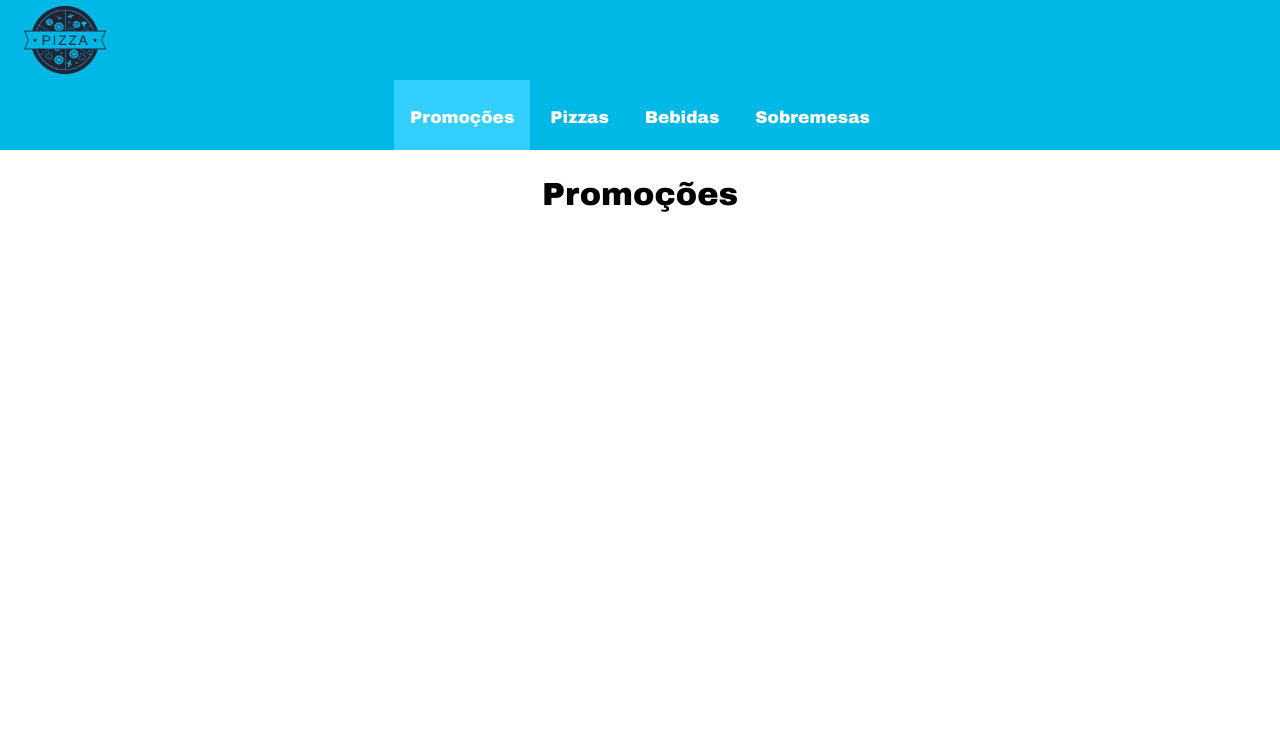
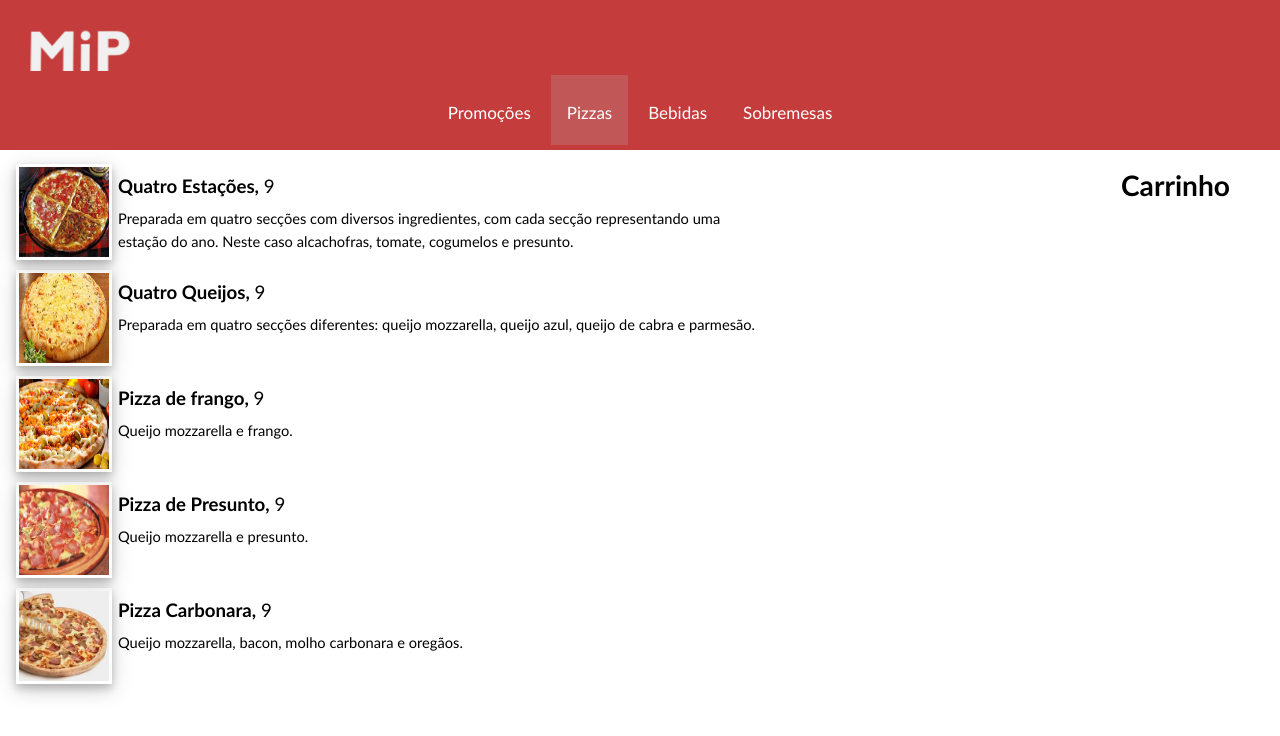
Before and after one commit to pedromgvg/trabalho-ipm, a plain HTML site: page index.html in a window 1280 px wide. Drawn offline with nearby package versions, Linux system fonts and the light colour scheme.

Commit message:
chore: organize files correctly

```diff
--- a/site.css
+++ b/css/site.css
@@ -2,16 +2,26 @@
 
 /*/////////////////////////////////// INICIO TOPO//////////////////////////// */
 
-.top{
-  background-color: #00b8e6;
-  height: 80px
+.grid{
+    display: grid;
+    grid-template-areas:'header header'
+    'menu carrinho'
+    'footer footer';
 }
 
-.top img {
-  width: 90px;
-  height: 90px;
-  margin-top: -5px;
-  margin-left: 20px;
+.header{
+    grid-area: header;
+    background-color: #c53c3c;
+    height: 150px;
+}
+
+.header img {
+    width: auto;
+    max-width: 100px;
+    height: auto;
+    max-height: 100px;
+    margin-top: 30px;
+    margin-left: 30px;
     margin-right: -20px;
 }
 
@@ -20,7 +30,7 @@
 .tabs {
     text-align: center;
     overflow: hidden;
-    background-color: #00b8e6;
+    background-color: #c53c3c;
     height: 70px;
 }
 
@@ -28,8 +38,7 @@
     height: 75px;
     background-color: inherit;
     color: white;
-    font-family: "Arial Black", Gadget, sans-serif;
-    float: center;
+    font-family: "Gill Sans", "Gill Sans MT", Calibri, sans-serif;    float: center;
     border: none;
     outline: none;
     cursor: pointer;
@@ -39,14 +48,14 @@
 }
 
 .tabs button:hover {
-    background-color:  #33cfff;
+    background-color:  #c25757;
     /* border-bottom: 5px solid #ffff66; */
 
 }
 
 
 .tabs button.active {
-    background-color: #33cfff;
+    background-color: #c25757;
 }
 
 /* Style the tab content */
@@ -58,7 +67,7 @@
 
 .tabcontent h1 {
   text-align: center;
-  font-family: "Arial Black", Gadget, sans-serif;
+  font-family: "Gill Sans", "Gill Sans MT", Calibri, sans-serif;
 }
 
 /*/////////////////////////////////// FIM TABS//////////////////////////// */
@@ -66,6 +75,9 @@
 .lista-items{
   /* overflow: auto; */
   width: 70%;
+  grid-area: menu;
+  border: 1px grey;
+  align-content: left
 }
 .lista-items button {
     /* border: 1px solid grey; */
@@ -77,7 +89,13 @@
     width: 100%;
     display: block;
     border: none;
+    margin-top: 6px;
+    margin-bottom: 6px;
     margin-left: 0px;
+    outline: none;
+    border-radius: 5px;
+    line-height: 1.6;
+    align-content: left;
 }
 
 .lista-items button:not(:last-child) {
@@ -86,20 +104,43 @@
 
 /* Add a background color on hover */
 .lista-items button:hover {
-    background-color: #bfbfbf;
+    background-color:#cecece;
+    border-radius: 5px;
+    border-color: black;
 }
 
 .lista-items img {
     width: 90px;
     height: 90px;
     margin-left: -20px;
-  margin-top: -25px;
-
+    margin-top: -8px;
+    margin-bottom: -8px;
+    margin-right: 6px;
+    padding: 3px 3px;
+    box-shadow: 0 4px 8px 0 rgba(0, 0, 0, 0.2), 0 6px 20px 0 rgba(0, 0, 0, 0.19);
+    background-size: cover;
 }
 
 .lista-items p {
+    margin: 0px;
     text-align:left;
+    padding-bottom: 5px;
 }
+
+.carrinho{
+    width: 30%;
+}
+
+.carrinho > #titulo {
+    text-align: center;
+    margin-right: 50px;
+}
+
+p{
+    font-size: 110%;
+    font-family: "Gill Sans", "Gill Sans MT", Calibri, sans-serif;
+}
+
 
 /*/////////////////////////////////// FIM LISTA-PIZZA//////////////////////////// */
 body {
--- a/index.html
+++ b/index.html
@@ -1,94 +1,117 @@
 <!DOCTYPE html>
 <html>
+
 <head>
   <meta charset="utf-8">
-  <link rel="stylesheet" href="site.css">
+  <link rel="stylesheet" href="css/site.css">
 </head>
+
 <body>
-  <div class="top">
-    <img src="logo.png" alt="Logotipo">
+  <div class="grid">
+    <div class="header">
+      <img src="img/logo.png" alt="Logotipo">
       <!-- <i class="fas fa-ellipsis-v"></i>
         <i class="fas fa-search"></i> -->
-  </div>
+
       <div class="tabs">
-    <button class="tablinks" onclick="openCity(event, 'Promoções')" id="defaultOpen">Promoções</button>
-    <button class="tablinks" onclick="openCity(event, 'Pizzas')">Pizzas</button>
+        <button class="tablinks" onclick="openCity(event, 'Promoções')">Promoções</button>
+        <button class="tablinks" onclick="openCity(event, 'Pizzas')" id="defaultOpen">Pizzas</button>
         <button class="tablinks" onclick="openCity(event, 'Bebidas')">Bebidas</button>
         <button class="tablinks" onclick="openCity(event, 'Sobremesas')">Sobremesas</button>
       </div>
-  <div id="Promoções" class="tabcontent">
-    <h1>Promoções</h1>
     </div>
+
+    <div class="menu">
       <div id="Pizzas" class="tabcontent">
         <div class="lista-items">
-      <button>
-        <p style="font-size:140%"><b>Quatro Estações:</b> <img src="pizza_quatro_estacoes.jpg" alt="Quatro estações" align="left"></p>
-        <p><b>Ingredientes:</b>queijo mozzarella, cogumelos, azeitonas, fiambre, chouriço <br> <b>Preço:</b>5$</p>
+          <button id="QuatroEstações">
+            <p style="font-size:140%"><b>Quatro Estações,</b> <span class="price">9</span> <img src="img/pizza_quatro_estacoes.jpg" alt="Quatro estações" align="left"></p>
+            <p>Preparada em quatro secções com diversos ingredientes, com cada secção representando uma estação do ano. Neste caso alcachofras, tomate, cogumelos e presunto.
+              <br>
+            </p>
           </button>
-      <button>
-        <p style="font-size:140%"><b>Quatro Estações:</b> <img src="quatro_queijos.jpg" alt="Pizza Quatro Queijos" align="left"></p>
-        <p><b>Ingredientes:</b>queijo mozzarella, queijo azul, queijo de cabra <br> <b>Preço:</b>5$</p>
+          <button id="QuatroQueijos">
+            <p style="font-size:140%"><b>Quatro Queijos, </b> <span class="price">9</span> <img src="img/quatro_queijos.jpg" alt="Pizza Quatro Queijos" align="left"></p>
+            <p>Preparada em quatro secções diferentes: queijo mozzarella, queijo azul, queijo de cabra e parmesão.
+              <br>
+            </p>
           </button>
-      <button>
-        <p style="font-size:140%"><b>Pizza de frango:</b> <img src="pizza_frango.jpg" alt="Pizza de Frango" align="left"></p>
-        <p><b>Ingredientes:</b>queijo mozzarella, frango <br> <b>Preço:</b>5$</p>
+          <button id="PizzaFrango">
+            <p style="font-size:140%"><b>Pizza de frango,</b> <span class="price">9</span> <img src="img/pizza_frango.jpg" alt="Pizza de Frango" align="left"></p>
+            <p>Queijo mozzarella e frango.
+              <br>
+            </p>
           </button>
-      <button>
-        <p style="font-size:140%"><b>Pizza de Presunto:</b> <img src="presunto.jpg" alt="Pizza de Presunto" align="left"></p>
-        <p><b>Ingredientes:</b>queijo mozzarella, presunto <br> <b>Preço:</b>5$</p>
+          <button id="PizzaPresunto">
+            <p style="font-size:140%"><b>Pizza de Presunto,</b> <span class="price">9</span> <img src="img/presunto.jpg" alt="Pizza de Presunto" align="left"></p>
+            <p>Queijo mozzarella e presunto.
+              <br> </p>
           </button>
-      <button>
-        <p style="font-size:140%"><b>Pizza Carbonara</b> <img src="carbonara.jpg" alt="Pizza Carbonara" align="left"></p>
-        <p><b>Ingredientes:</b>queijo mozzarella,bacon, molho carbonara, oregãos<br> <b>Preço:</b>5$</p>
+          <button id="PizzaCarbonara">
+            <p style="font-size:140%"><b>Pizza Carbonara,</b> <span class="price">9</span> <img src="img/carbonara.jpg" alt="Pizza Carbonara" align="left"></p>
+            <p>Queijo mozzarella, bacon, molho carbonara e oregãos.
+              <br>
+            </p>
           </button>
         </div>
       </div>
       <div id="Bebidas" class="tabcontent">
         <div class="lista-items">
           <button>
-        <p style="font-size:140%"><b>Água</b> <img src="water_bottle.jpg" alt="Garrafa de Agua" align="left"></p>
-        <p><b>Preço:</b>1,50$</p>
+            <p style="font-size:140%"><b>Água,</b> <span class="price">1.5</span> <img src="img/water_bottle.jpg" alt="Garrafa de Agua" align="left"></p>
+            <p></p>
           </button>
           <button>
-        <p style="font-size:140%"><b>7UP</b> <img src="7up.jpg" alt="7up" align="left"></p>
-        <p><b>Preço:</b>1,50$</p>
+            <p style="font-size:140%"><b>7UP,</b> <span class="price">1.5</span> <img src="img/7up.jpg" alt="7up" align="left"></p>
+            <p></p>
           </button>
           <button>
-        <p style="font-size:140%"><b>Coca-Cola</b> <img src="coca_cola.jpg" alt="Coca-Cola" align="left"></p>
-        <p><b>Preço:</b>1,50$</p>
+            <p style="font-size:140%"><b>Coca-Cola,</b> <span class="price">1.5</span> <img src="img/coca_cola.jpg" alt="Coca-Cola" align="left"></p>
+            <p></p>
           </button>
           <button>
-        <p style="font-size:140%"><b>Fanta</b> <img src="fanta.jpg" alt="Fanta" align="left"></p>
-        <p><b>Preço:</b>1,50$</p>
+            <p style="font-size:140%"><b>Fanta,</b> <span class="price">1.5</span> <img src="img/fanta.jpg" alt="Fanta" align="left"></p>
+            <p></p>
           </button>
           <button>
-        <p style="font-size:140%"><b>Pepsi</b> <img src="pepsi.jpg" alt="Pepsi" align="left"></p>
-        <p><b>Preço:</b>1,50$</p>
+            <p style="font-size:140%"><b>Pepsi,</b> <span class="price">1.5</span> <img src="img/pepsi.jpg" alt="Pepsi" align="left"></p>
+            <p></p>
           </button>
         </div>
       </div>
       <div id="Sobremesas" class="tabcontent">
         <div class="lista-items">
           <button>
-        <p style="font-size:140%"><b>Brigadeiro</b> <img src="brigadeiro.jpg" alt="Fatia de brigadeiro" align="left"></p>
-        <p><b>Preço:</b>2,00$</p>
+            <p style="font-size:140%"><b>Brigadeiro,</b> <span class="price">2</span> <img src="img/brigadeiro.jpg" alt="Fatia de brigadeiro" align="left"></p>
+            <p></p>
           </button>
           <button>
-        <p style="font-size:140%"><b>Gelado de morango</b> <img src="gelado_morango.jpg" alt="Gelado de morango" align="left"></p>
-        <p><b>Preço:</b>2,00$</p>
+            <p style="font-size:140%"><b>Gelado de morango,</b> <span class="price">2</span> <img src="img/gelado_morango.jpg" alt="Gelado de morango" align="left"></p>
+            <p></p>
           </button>
           <button>
-        <p style="font-size:140%"><b>Mousse de chocolate</b> <img src="mousse.jpg" alt="Mousse de chocolate" align="left"></p>
-        <p><b>Preço:</b>2,00$</p>
+            <p style="font-size:140%"><b>Mousse de chocolate,</b> <span class="price">2</span> <img src="img/mousse.jpg" alt="Mousse de chocolate" align="left"></p>
+            <p></p>
           </button>
           <button>
-        <p style="font-size:140%"><b>Salada de fruta</b> <img src="salada_de_frutas.jpg" alt="Salada de frutas" align="left"></p>
-        <p><b>Preço:</b>2,00$</p>
+            <p style="font-size:140%"><b>Salada de fruta,</b> <span class="price">2</span> <img src="img/salada_de_frutas.jpg" alt="Salada de frutas" align="left"></p>
+            <p></p>
           </button>
         </div>
       </div>
+    </div>
+    <div class="carrinho">
+      <p id="titulo"><b style="font-size:160%" align="left">Carrinho</b></p>
+      <div class="listaCompras">
+
+      </div>
+    </div>
+    <div class="footer">
+    </div>
+  </div>
   <script src="https://ajax.googleapis.com/ajax/libs/jquery/3.3.1/jquery.min.js"></script>
-  <script type="text/javascript" src="script.js"></script>
+  <script type="text/javascript" src="js/script.js"></script>
   <script defer src="https://use.fontawesome.com/releases/v5.0.10/js/all.js" integrity="sha384-slN8GvtUJGnv6ca26v8EzVaR9DC58QEwsIk9q1QXdCU8Yu8ck/tL/5szYlBbqmS+" crossorigin="anonymous"></script>
 </body>
+
 </html>
--- a/script.js
+++ b/js/script.js
@@ -15,3 +15,17 @@ function openCity(evt, tabName) {
 
 
 document.getElementById("defaultOpen").click();
+
+function startTime() {
+    var today = new Date();
+    var h = today.getHours();
+    var m = today.getMinutes();
+    m = checkTime(m);
+    document.getElementById('clock').innerHTML =
+    h + ":" + m;
+    var t = setTimeout(startTime, 500);
+}
+function checkTime(i) {
+    if (i < 10) {i = "0" + i};  // add zero in front of numbers < 10
+    return i;
+}
```
Also changed, not shown: img/7up.jpg (renamed from 7up.jpg), img/brigadeiro.jpg (renamed from brigadeiro.jpg), img/carbonara.jpg (renamed from carbonara.jpg), img/coca_cola.jpg (renamed from coca_cola.jpg), img/fanta.jpg (renamed from fanta.jpg), img/gelado_morango.jpg (renamed from gelado_morango.jpg), img/logo.png (added), img/mousse.jpg (renamed from mousse.jpg), img/pepsi.jpg (added), img/pizza_frango.jpg (renamed from pizza_frango.jpg), img/pizza_quatro_estacoes.jpg (renamed from pizza_quatro_estacoes.jpg), img/presunto.jpg (renamed from presunto.jpg), img/quatro_queijos.jpg (renamed from quatro_queijos.jpg), img/salada_de_frutas.jpg (renamed from salada_de_frutas.jpg), 3 more files. Lines whose indentation alone changed are shown as unchanged.
